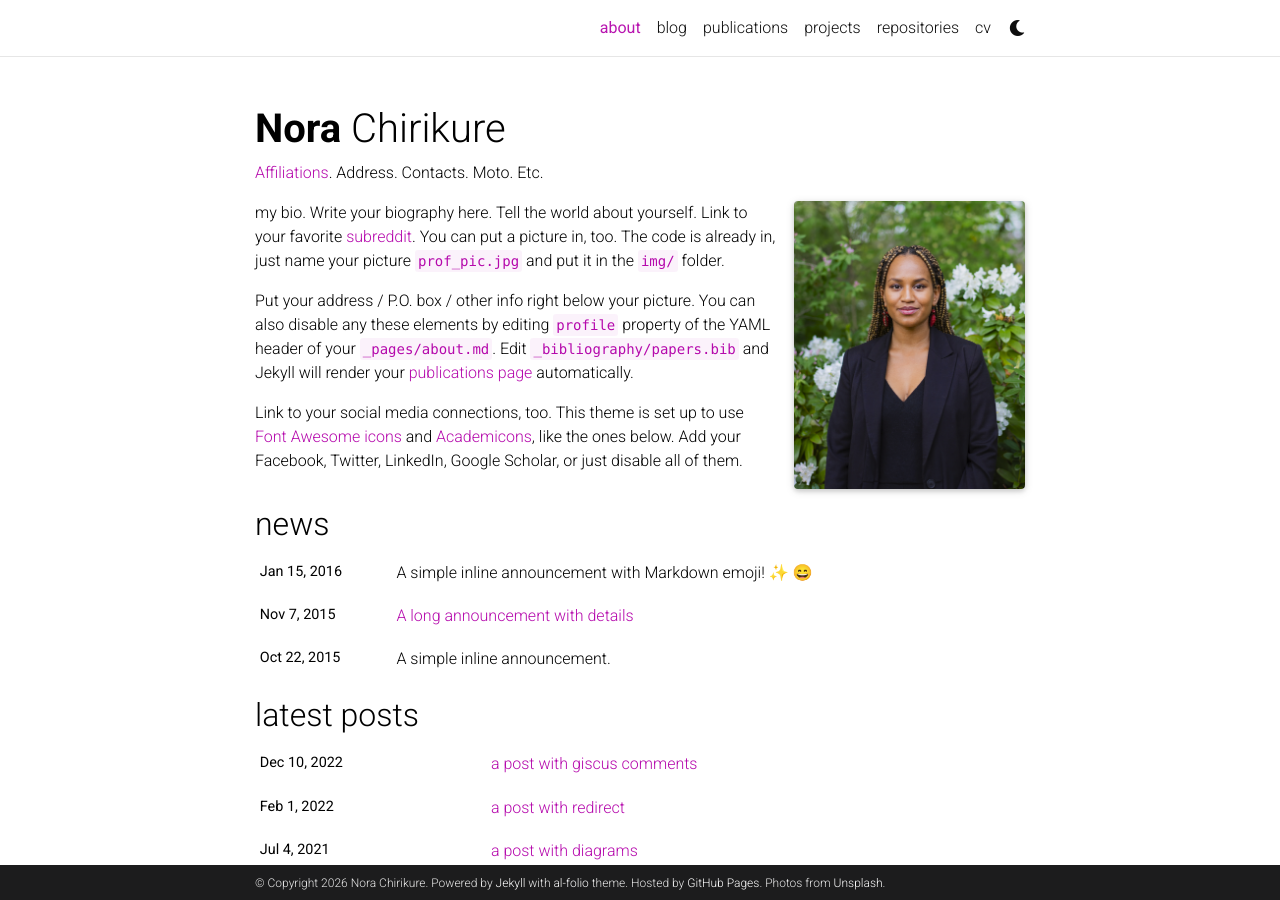
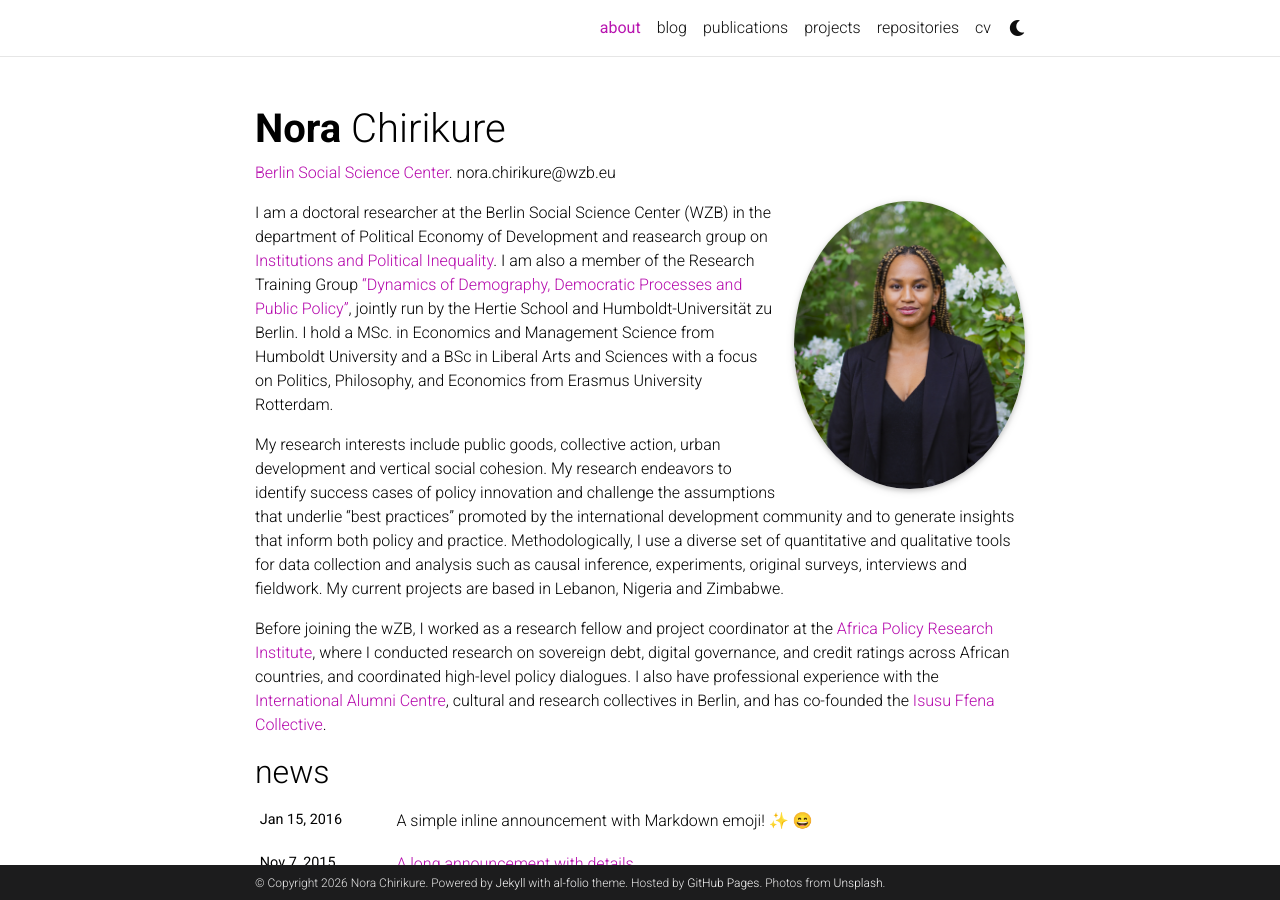
Before and after one commit to norachirikure/www, a Jekyll site: the page built from _pages/about.md, in a window 1280 px wide and 900 px high. Built offline with Jekyll 4.4.1, drawn with Linux system fonts in a browser that asks for light colours; full-size pictures stand in for the smaller copies a plugin makes; emoji names are drawn with the system emoji font; comment, search, counter and statistics services are not loaded; a style sheet for code colours, icons or effects is not loaded.

Commit message:
Revise about page with new bio and affiliations
Updated biography and contact information, including research interests and past experiences.

```diff
--- a/_pages/about.md
+++ b/_pages/about.md
@@ -2,12 +2,12 @@
 layout: about
 title: about
 permalink: /
-subtitle: <a href='#'>Affiliations</a>. Address. Contacts. Moto. Etc.
+subtitle: <a href='#'>Berlin Social Science Center</a>. nora.chirikure@wzb.eu
 
 profile:
   align: right
   image: profile_pic.png
-  image_circular: false # crops the image to make it circular
+  image_circular: true # crops the image to make it circular
   # address: >
     # <p>555 your office number</p>
     # <p>123 your address street</p>
@@ -19,8 +19,8 @@ selected_papers: true # includes a list of papers marked as "selected={true}"
 social: true  # includes social icons at the bottom of the page
 ---
 
-my bio. Write your biography here. Tell the world about yourself. Link to your favorite [subreddit](http://reddit.com). You can put a picture in, too. The code is already in, just name your picture `prof_pic.jpg` and put it in the `img/` folder.
+I am a doctoral researcher at the Berlin Social Science Center (WZB) in the department of Political Economy of Development and reasearch group on [Institutions and Political Inequality](https://www.wzb.eu/en/research/political-economy-of-development/institutions-and-political-inequality). I am also a member of the Research Training Group ["Dynamics of Demography, Democratic Processes and Public Policy"](https://www.sowi.hu-berlin.de/en/dynamics/about-dynamics), jointly run by the Hertie School and Humboldt-Universität zu Berlin. I hold a MSc. in Economics and Management Science from Humboldt University and a BSc in Liberal Arts and Sciences with a focus on Politics, Philosophy, and Economics from Erasmus University Rotterdam.
 
-Put your address / P.O. box / other info right below your picture. You can also disable any these elements by editing `profile` property of the YAML header of your `_pages/about.md`. Edit `_bibliography/papers.bib` and Jekyll will render your [publications page](/al-folio/publications/) automatically.
+My research interests include public goods, collective action, urban development and vertical social cohesion. My research endeavors to identify success cases of policy innovation and challenge the assumptions that underlie “best practices” promoted by the international development community and to generate insights that inform both policy and practice. Methodologically, I use a diverse set of quantitative and qualitative tools for data collection and analysis such as causal inference, experiments, original surveys, interviews and fieldwork. My current projects are based in Lebanon, Nigeria and Zimbabwe.
 
-Link to your social media connections, too. This theme is set up to use [Font Awesome icons](http://fortawesome.github.io/Font-Awesome/) and [Academicons](https://jpswalsh.github.io/academicons/), like the ones below. Add your Facebook, Twitter, LinkedIn, Google Scholar, or just disable all of them.
+Before joining the wZB, I worked as a research fellow and project coordinator at the [Africa Policy Research Institute](https://afripoli.org/), where I conducted research on sovereign debt, digital governance, and credit ratings across African countries, and coordinated high-level policy dialogues. I also have professional experience with the [International Alumni Centre](https://www.iac-berlin.org/), cultural and research collectives in Berlin, and has co-founded the [Isusu Ffena Collective](https://www.instagram.com/isusu_ffena/).
```
